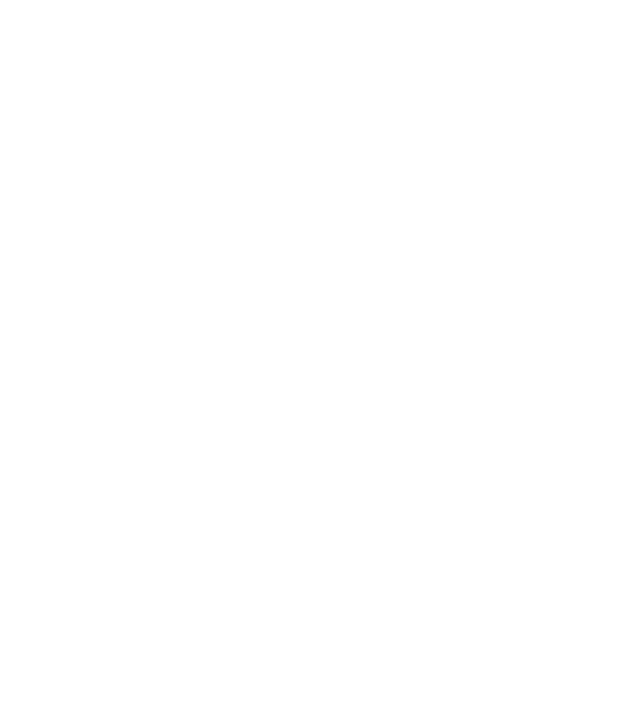
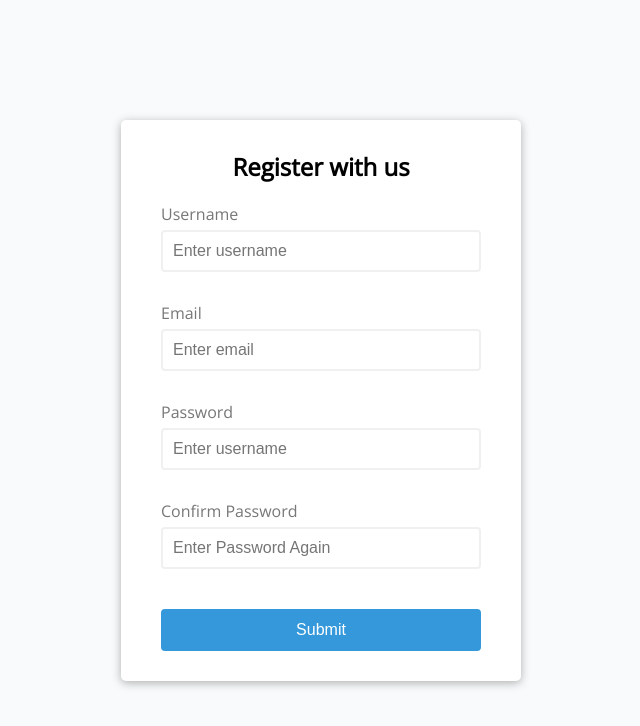
Before and after one commit to shumonira/20javascriptprojects-formvalidation, a plain HTML site: page index.html in a window 1280 px wide. Shown: the whole page, without its empty margins (319-959 px from the left). Drawn offline with nearby package versions, Linux system fonts and the light colour scheme.

Commit message:
style added in css

```diff
--- a/index.html
+++ b/index.html
@@ -4,9 +4,35 @@
   <meta charset="UTF-8">
   <meta name="viewport" content="width=device-width, initial-scale=1.0">
   <title>Form Validation</title>
+  <link rel="stylesheet" href="style.css">
 </head>
 <body>
-  <!-- we will create form validation with javascript -->
+  <div class="container">
+    <form id="form" class="form">
+      <h2>Register with us</h2>
+      <div class="form-control">
+        <label for="username">Username</label>
+        <input type="text" id="username" placeholder="Enter username">
+        <small>Error message</small>
+      </div>
+      <div class="form-control">
+        <label for="email">Email</label>
+        <input type="text" id="email" placeholder="Enter email">
+        <small>Error message</small>
+      </div>
+      <div class="form-control">
+        <label for="password">Password</label>
+        <input type="text" id="password" placeholder="Enter username">
+        <small>Error message</small>
+      </div>
+      <div class="form-control">
+        <label for="password">Confirm Password</label>
+        <input type="password" id="password" placeholder="Enter Password Again">
+        <small>Error message</small>
+      </div>
+      <button type="submit">Submit</button>
+    </form>
+  </div>
 
 </body>
 </html>
--- a/style.css
+++ b/style.css
@@ -0,0 +1,93 @@
+@import url('https://fonts.googleapis.com/css?family=Open+Sans&display=swap');
+
+:root{
+  --success-color:#2ecc71;
+  --error-color:#e74c3c;
+}
+*{
+  box-sizing: border-box;
+}
+body{
+  background-color: #f9fafb;
+  font-family: 'Open sans', sans-serif;
+  display: flex;
+  align-items: center;
+  justify-content: center;
+  min-height: 100vh;
+  margin:0;
+}
+
+.container{
+  background-color: #fff;
+  border-radius: 5px;
+  box-shadow: 0 2px 10px rgba(0, 0, 0, 0.3);
+  width: 400px;
+}
+
+h2{
+  text-align: center;
+  margin: 0 0 20px;
+}
+
+.form{
+  padding:30px 40px;
+}
+
+.form-control{
+  margin-bottom: 10px;
+  padding-bottom:20px;
+  position: relative;
+}
+
+.form-control label{
+  color:#777;
+  display: block;
+  margin-bottom: 5px;
+}
+
+.form-control input{
+  border: 2px solid #f0f0f0;
+  border-radius: 4px;
+  display: block;
+  width: 100%;
+  padding: 10px;
+  font-size: 16px;
+}
+
+.form-control input:focus{
+  outline: 0;
+  border-color: #777;
+}
+
+.form-control.success input{
+  border-color: var(--success-color);
+}
+
+.form-control.error input{
+  border-color: var(--error-color);
+}
+
+.form-control small{
+  color: var(--error-color);
+  position: absolute;
+  bottom:0;
+  left:0;
+  visibility: hidden;
+}
+
+.form-control.error small{
+  visibility: visible;
+}
+
+.form button{
+  cursor: pointer;
+  background-color: #3498db;
+  border:2px solid #3498db;
+  border-radius: 4px;
+  color:#fff;
+  display: block;
+  font-size: 16px;
+  padding: 10px;
+  margin-top: 20px;
+  width: 100%;
+}
```
